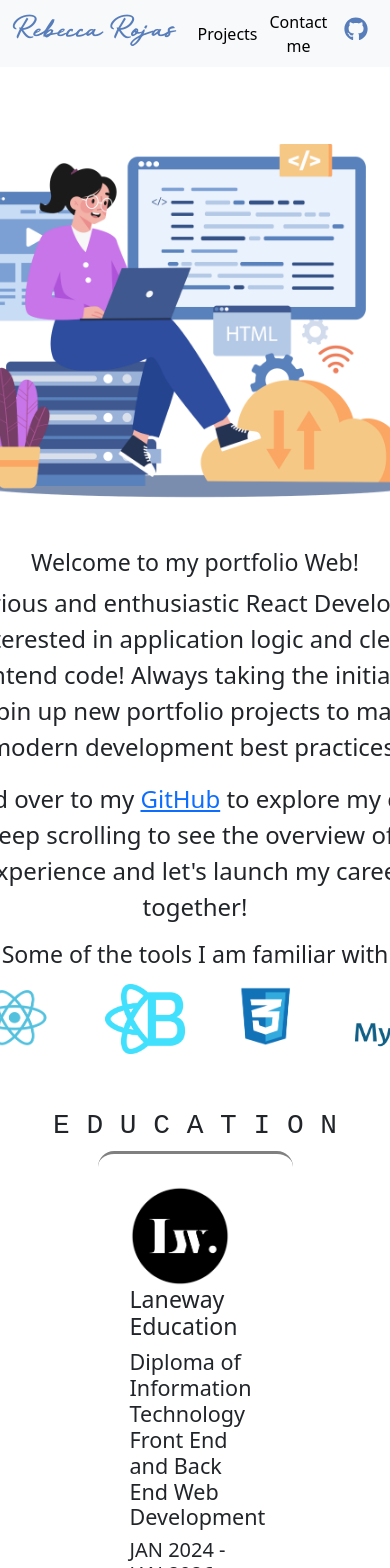
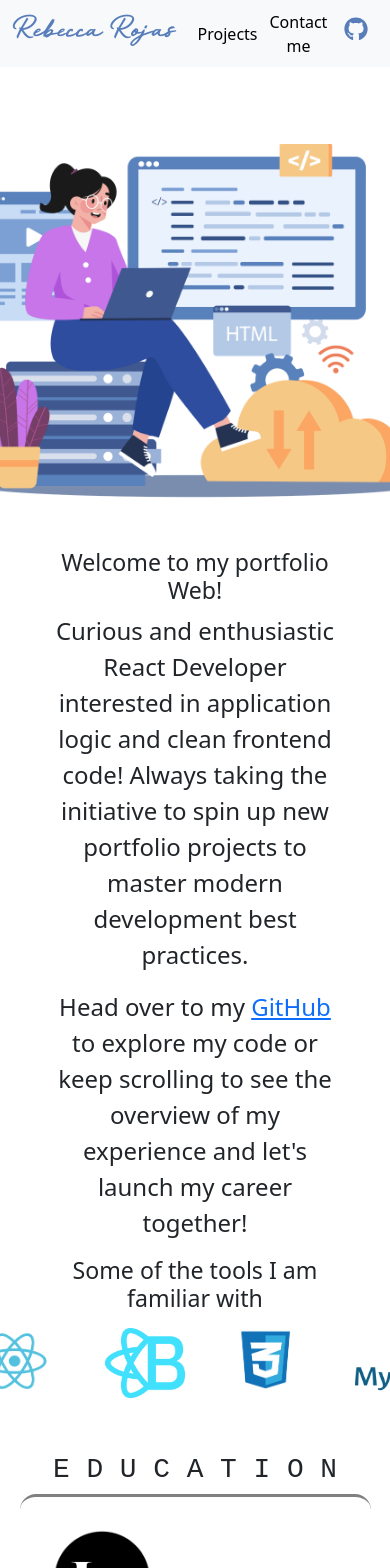
Before and after one commit to Becca1709/web_portfolio, a React (Vite) app: page / in a window 390 px wide. Shown: the top 1568 px of the page. Built offline with nearby package versions, Linux system fonts and the light colour scheme.

Commit message:
responsive design

```diff
--- a/src/App.css
+++ b/src/App.css
@@ -138,4 +138,9 @@ flex: 2;
     display:flex;
      /* Aligns items side-by-side on larger screens */
   }
+  .edu-cont,.description{
+
+   width: 90%;
+
 }
+}
```
